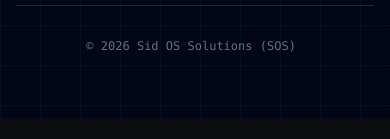
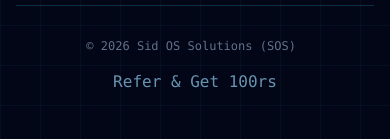
Before and after one commit to vadlasiddik01/SOS, a Next.js app: page / in a window 390 px wide. Shown: the part 4991-5130 px from the top of the page. Before the commit the page ends 5109 px from the top, so only its background shows below. Built offline with nearby package versions, Linux system fonts and the light colour scheme.

Commit message:
Remove hidden class from Footer component

```diff
--- a/components/Footer.tsx
+++ b/components/Footer.tsx
@@ -130,7 +130,7 @@ export default function Footer() {
   viewport={{ once: true }}
 >
   <motion.p
-  className="text-base font-mono cursor-pointer hidden md:block"
+  className="text-base font-mono cursor-pointer"
   initial={{ color: 'rgba(191,219,254,0.5)' }} // blue-200/50
   animate={{
     color: [
```
